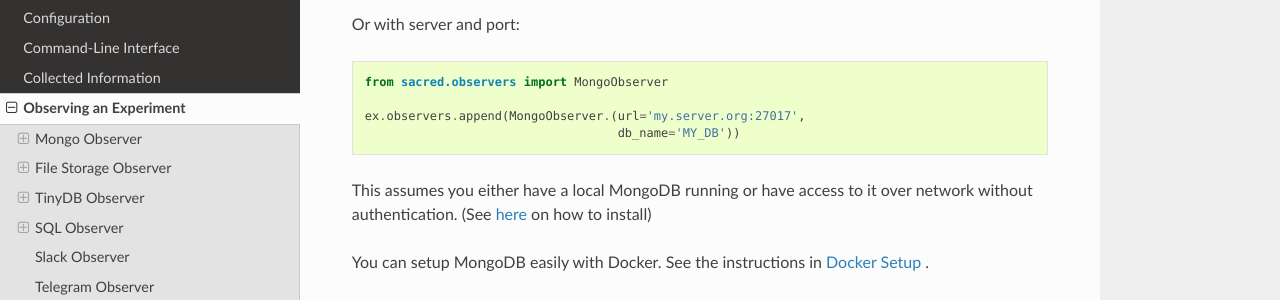
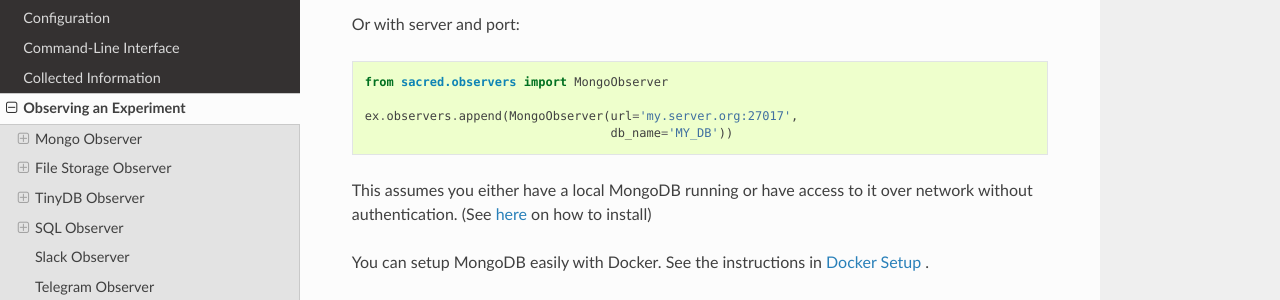
Before and after one commit to IDSIA/sacred, a Sphinx documentation site: the page built from docs/observers.rst, in a window 1280 px wide and 900 px high, scrolled down 1267 px. Shown: the part 151-451 px from the top of the window. Built offline with Sphinx 7.4.7 and the Read the Docs theme 2.0.0, drawn with Linux system fonts in a browser that asks for light colours.

Commit message:
formatting.

```diff
--- a/docs/observers.rst
+++ b/docs/observers.rst
@@ -72,8 +72,8 @@ Or with server and port:
 
     from sacred.observers import MongoObserver
 
-    ex.observers.append(MongoObserver.(url='my.server.org:27017',
-                                       db_name='MY_DB'))
+    ex.observers.append(MongoObserver(url='my.server.org:27017',
+                                      db_name='MY_DB'))
 
 This assumes you either have a local MongoDB running or have access to it over
 network without authentication.
```
